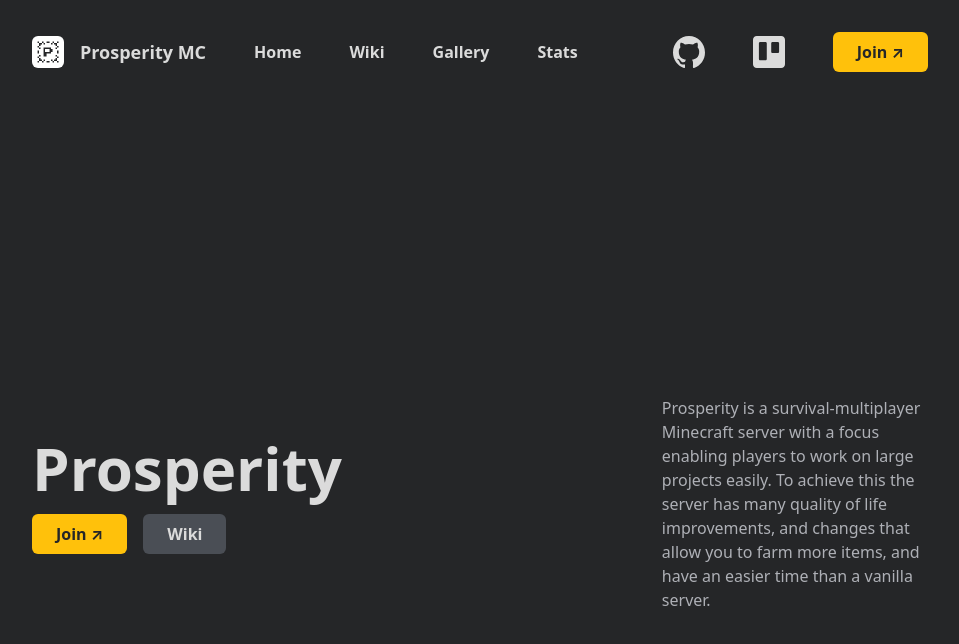
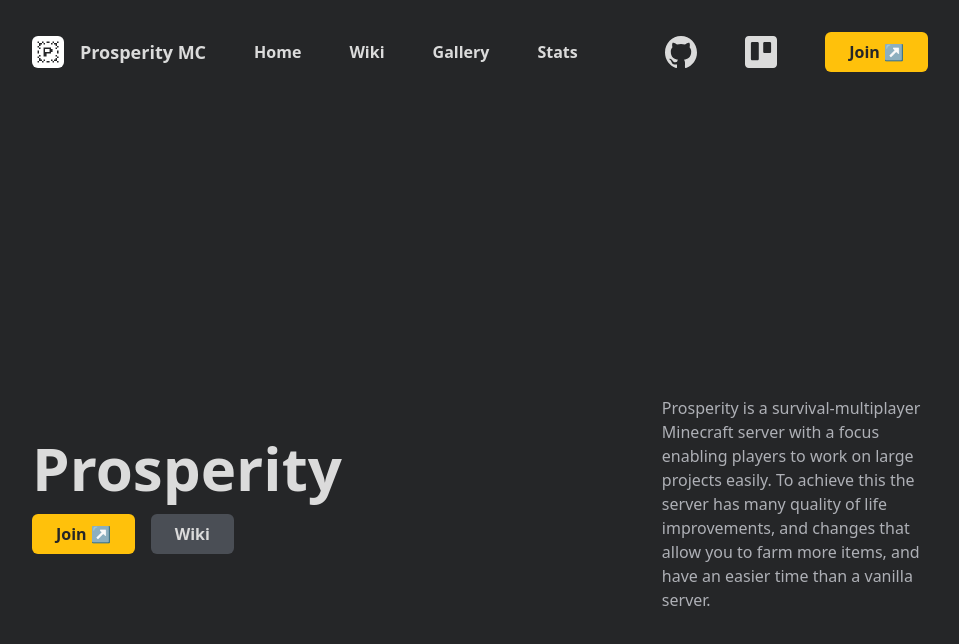
Before and after one commit to ProsperityMC/Prosperity-Website, a Next.js app: page / in a window 1280 px wide. Shown: the top 644 px of the page, without its empty margins (160-1119 px from the left). Built offline with nearby package versions, Linux system fonts and the light colour scheme.

Commit message:
fix: Upgrade TailwindCSS to v3

```diff
--- a/components/nav.tsx
+++ b/components/nav.tsx
@@ -49,7 +49,7 @@
           target="_blank"
           rel="noreferrer"
         >
-          <button className="btn btn-yellow">Join ↗</button>
+          <button className="btn btn-amber">Join ↗</button>
         </a>
       </div>
     </div>
--- a/package.json
+++ b/package.json
@@ -22,12 +22,12 @@
   },
   "devDependencies": {
     "@types/react": "17.0.26",
-    "autoprefixer": "^10.3.7",
+    "autoprefixer": "^10.4.1",
     "contentlayer": "^0.0.31",
     "eslint": "7.32.0",
     "eslint-config-next": "11.1.2",
-    "postcss": "^8.3.9",
-    "tailwindcss": "^2.2.16",
+    "postcss": "^8.4.5",
+    "tailwindcss": "^3.0.8",
     "typescript": "4.4.3"
   }
 }
--- a/pages/index.tsx
+++ b/pages/index.tsx
@@ -13,7 +13,7 @@
             <p className="text-6xl">Prosperity</p>
             <div className="btn-group my-4">
               <a href="https://discord.gg/hfTxZ4XxYj">
-                <button className="btn btn-yellow">Join ↗</button>
+                <button className="btn btn-amber">Join ↗</button>
               </a>
               <Link href="/wiki/home">
                 <a>
--- a/styles/globals.css
+++ b/styles/globals.css
@@ -1,6 +1,7 @@
 @tailwind base;
 @tailwind components;
 @tailwind utilities;
+@tailwind variants;
 
 @layer base {
   body {
@@ -24,7 +25,7 @@
     @apply font-bold text-gray-50;
   }
   a {
-    @apply underline text-yellow-500 hover:text-yellow-400;
+    @apply underline text-amber-500 hover:text-amber-400;
   }
 }
 
@@ -71,8 +72,8 @@
 .btn-lg {
   @apply px-14 py-5 text-lg;
 }
-.btn-yellow {
-  @apply bg-yellow-500 text-gray-500 hover:bg-yellow-400;
+.btn-amber {
+  @apply bg-amber-500 text-gray-500 hover:bg-amber-400;
 }
 
 .clickable-header {
--- a/tailwind.config.js
+++ b/tailwind.config.js
@@ -1,7 +1,8 @@
 module.exports = {
-  mode: "jit",
-  purge: ["./pages/**/*.{js,ts,jsx,tsx}", "./components/**/*.{js,ts,jsx,tsx}"],
-  darkMode: false,
+  content: [
+    "./pages/**/*.{js,ts,jsx,tsx}",
+    "./components/**/*.{js,ts,jsx,tsx}",
+  ],
   theme: {
     fontFamily: {
       display: "DM\\ Sans",
@@ -10,6 +11,7 @@
     },
     extend: {
       colors: {
+        current: 'currentColor',
         // These probably need some more work, but the website is using like 4 colors
         gray: {
           50: "#DBDBDB",
@@ -35,7 +37,7 @@
           800: "#7D0707",
           900: "#610000",
         },
-        yellow: {
+        amber: {
           50: "#FDFAF0",
           100: "#FCF1D0",
           200: "#FCEAB5",
@@ -113,5 +115,6 @@
   variants: {
     extend: {},
   },
+  corePlugins: { preflight: true },
   plugins: [require("@tailwindcss/aspect-ratio")],
 };
```
Also changed, not shown: 1 other file (tests, documents, lock files or other folders).
